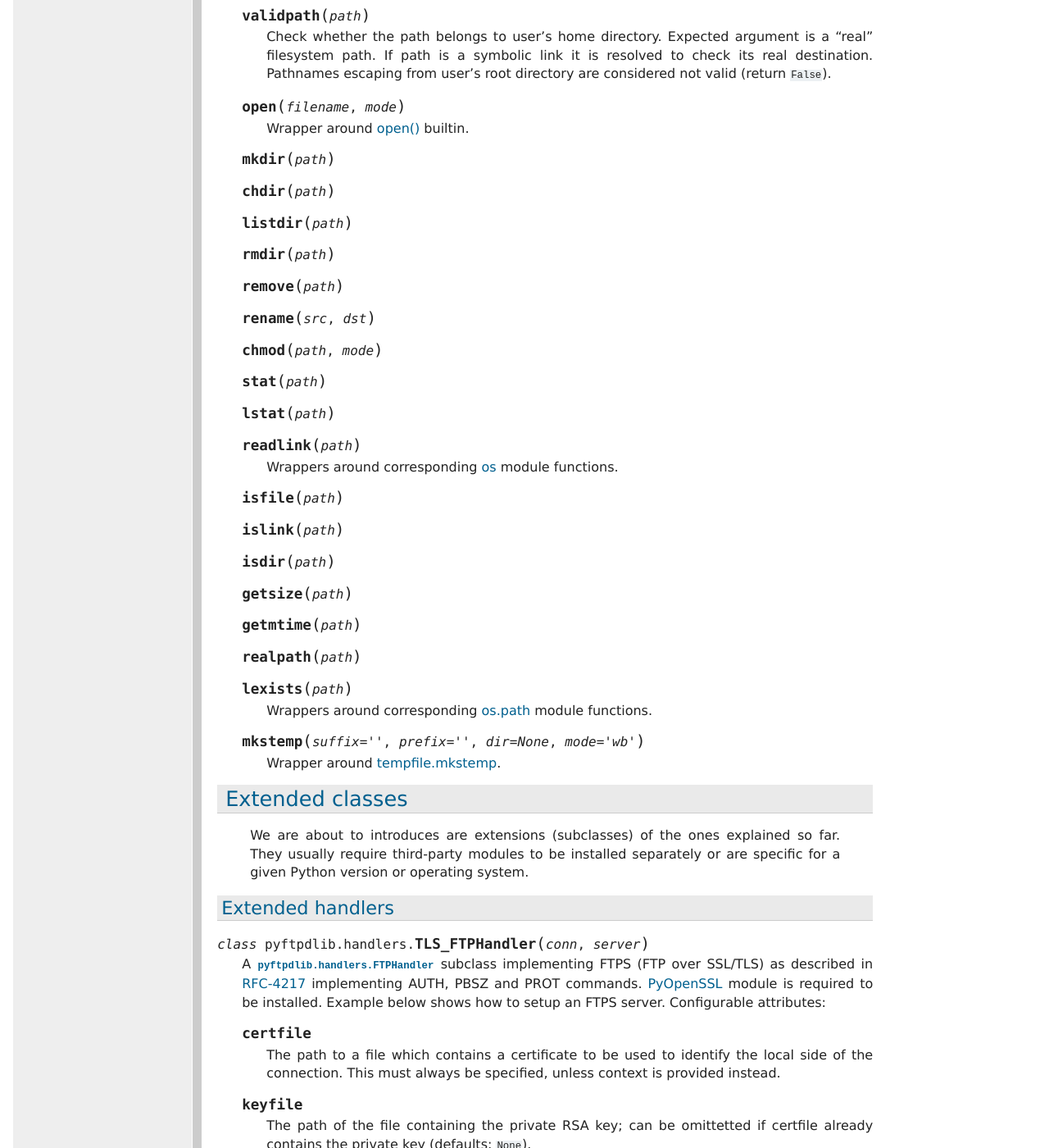
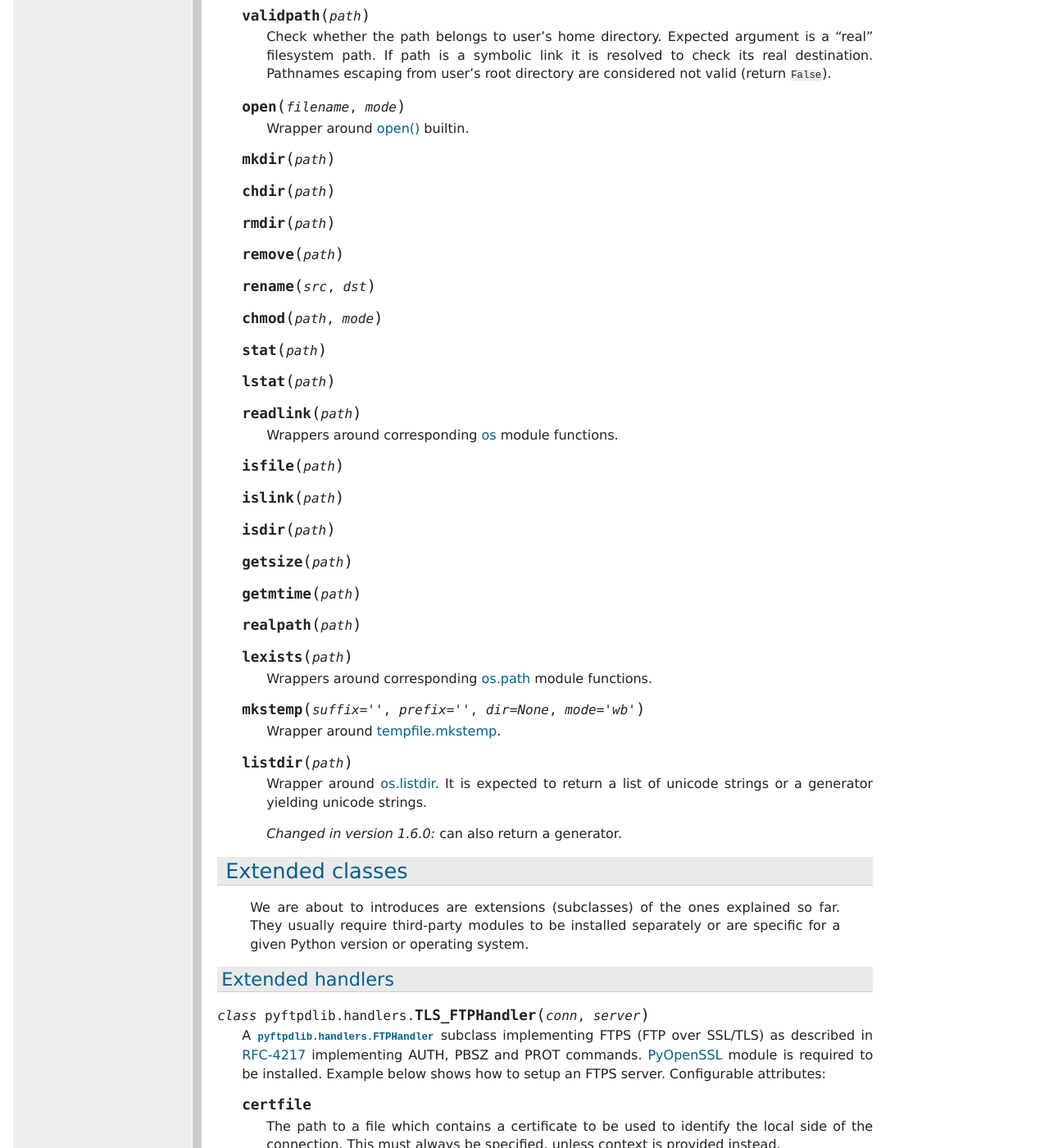
Before and after one commit to giampaolo/pyftpdlib, a Sphinx documentation site: the page built from docs/api.rst, in a window 1280 px wide and 1400 px high, scrolled down 7828 px. Shown: the whole window at 82% size. Built offline with Sphinx 7.4.7, drawn with Linux system fonts in a browser that asks for light colours; formulas are drawn with MathJax 3.

Commit message:
#380: AbstractedFS.listidir() can now return also a generator (not only a list).

```diff
--- a/HISTORY.rst
+++ b/HISTORY.rst
@@ -8,6 +8,8 @@
 - #378: SSL security was massively improved disabling insecure feautures such
   as SSLv2, SSLv3 and SSL_COMPRESSION. New TLS_FTPHandler's ssl_options
   and ssl_ciphers class attributes were added.
+- #380: AbstractedFS.listidir() can now return also a generator (not only
+  a list).
 
 
 Version: 1.5.0 - 2015-12-13
--- a/docs/api.rst
+++ b/docs/api.rst
@@ -481,6 +480,16 @@
 
     Wrapper around
     `tempfile.mkstemp <http://docs.python.org/library/tempfile.html#tempfile.mkstemp>`_.
+
+  .. method:: listdir(path)
+
+    Wrapper around
+    `os.listdir <http://docs.python.org/library/os.html#os.listdir>`_.
+    It is expected to return a list of unicode strings or a generator yielding
+    unicode strings.
+
+    .. versionchanged:: 1.6.0 can also return a generator.
+
 
 Extended classes
 ================
```
Also changed, not shown: other parts of docs/api.rst (+0 -1 lines), 2 other files.
